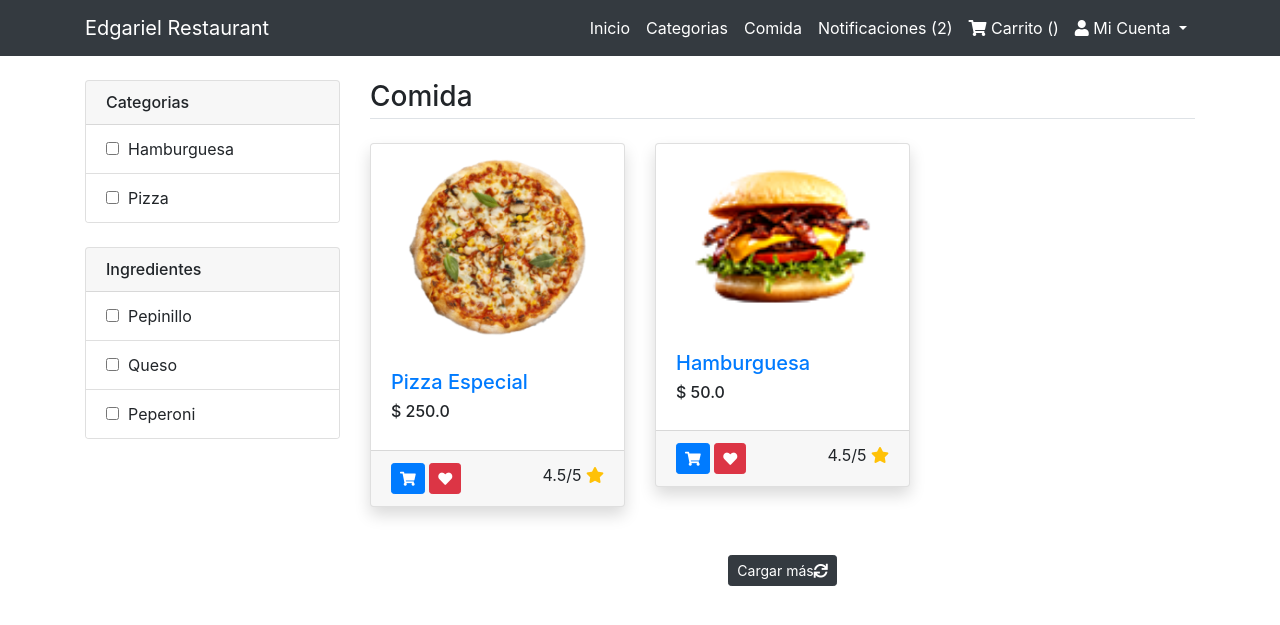
After one commit to elopez2021/restaurant-system, a Django app: page /dishes-list in a window 1280 px wide. The commit adds this page. Shown: the top 625 px of the page. Run offline with Django 3.2, Linux system fonts and the light colour scheme; data comes from the database, SQL or seed files in the repository; both versions use the stored data as it was after the commit; some libraries are stand-ins or nearby versions.

```diff
--- a/restaurant/main/models.py
+++ b/restaurant/main/models.py
@@ -1,10 +1,15 @@
 from django.db import models
 
 # Create your models here.
-
+from django.utils.html import mark_safe #import this to show the image next to the category object and mark_safe send data safely
 class Category(models.Model):
     name = models.CharField(max_length=100)
     image = models.ImageField(upload_to="cat_imgs/") #gotta install pillow, pip install pillow
+    class Meta:
+        verbose_name_plural = 'Categories'
+
+    def image_tag(self):
+        return mark_safe('<img src="%s" width="50" height="50" />' % (self.image.url))
 
     def __str__(self):
         return self.name
@@ -22,11 +27,16 @@ class Dish(models.Model):
     name = models.CharField(max_length=100)
     image = models.ImageField(upload_to="dish_img/") #gotta install pillow, pip install pillow
     price = models.FloatField()
+    slug = models.SlugField(max_length=400, null=True)
     description = models.CharField(max_length=200, null=True, blank=True)
     category = models.ForeignKey(Category, on_delete=models.CASCADE)
     ingredient = models.ManyToManyField(Ingredient)
     quantity = models.IntegerField()
     status = models.BooleanField(default=True)
+    is_featured = models.BooleanField(default=False)
+
+    class Meta:
+        verbose_name_plural = 'Dishes'
 
     def __str__(self):
         return self.name
--- a/restaurant/main/templates/main/base.html
+++ b/restaurant/main/templates/main/base.html
@@ -6,14 +6,14 @@
 	<!-- Font Awesome -->
 	<link href="https://cdnjs.cloudflare.com/ajax/libs/font-awesome/5.13.0/css/all.min.css" rel="stylesheet">
 	<!-- Bootstrap 4 CSS -->
-	<link rel="stylesheet" href="https://maxcdn.bootstrapcdn.com/bootstrap/4.0.0/css/bootstrap.min.css" integrity="sha384-Gn5384xqQ1aoWXA+058RXPxPg6fy4IWvTNh0E263XmFcJlSAwiGgFAW/dAiS6JXm" crossorigin="anonymous">
+	<link rel="stylesheet" href="https://cdn.jsdelivr.net/npm/bootstrap@4.6.1/dist/css/bootstrap.min.css" integrity="sha384-zCbKRCUGaJDkqS1kPbPd7TveP5iyJE0EjAuZQTgFLD2ylzuqKfdKlfG/eSrtxUkn" crossorigin="anonymous">
 	<!--Custom CSS -->
 	<link rel="stylesheet" type="text/css" href="{% static 'custom.css' %}" />
 
 </head>
 <body>
     <!--NavBar Section-->
-	<nav class="navbar navbar-expand-lg navbar-dark bg-danger">
+	<nav class="navbar navbar-expand-lg navbar-dark bg-dark"><!--bg-danger-->
 		<div class="container">
 		  <a class="navbar-brand" href="/">Edgariel Restaurant</a>
 		  <button class="navbar-toggler" type="button" data-toggle="collapse" data-target="#navbarNav" aria-controls="navbarNav" aria-expanded="false" aria-label="Toggle navigation">
@@ -23,10 +23,13 @@
 
 		    <ul class="navbar-nav ml-auto">
 		      <li class="nav-item">
-		        <a class="nav-link text-white" href="/">Inicio</a>
+		        <a class="nav-link text-white" href="{% url 'home' %}">Inicio</a>
 		      </li>
 		      <li class="nav-item">
 		        <a class="nav-link text-white" href="{% url 'category-list' %}">Categorias</a>
+		      </li>
+          <li class="nav-item">
+		        <a class="nav-link text-white" href="{% url 'dishes-list' %}">Comida</a>
 		      </li>
 		      <li class="nav-item">
 		        <a class="nav-link text-white" href="">Notificaciones (<span class="cart-list"></span>2)</a>
--- /dev/null
+++ b/restaurant/main/templates/main/dishes-list.html
@@ -0,0 +1,46 @@
+{% extends 'main/base.html' %}
+{% load static %}
+{% block content %}
+<main class="container my-4">
+	<div class="row">
+		<!-- Filters -->
+		<div class="col-md-3">
+			{% include 'main/filters.html' %}
+		</div>
+		<div class="col-md-9">
+			<!-- Dishes -->
+			<h3 class="mb-4 border-bottom pb-1">
+				Comida
+			</h3>
+			<div class="row" id="filteredDishes">
+
+                {% for dish in dishes %}
+				<div class="col-lg-4 col-md-6 mb-4 product-box">
+					<div class="card shadow">
+					  <a href="/dish/{{dish.slug}}/{{dish.id}}" alt=""><img src="/media/{{dish.image}}" class="card-img-top" alt="{{dish.name}}"></a>
+                      <!--A slug uses the title of an article to generate a URL-->
+					  <div class="card-body">
+					    <h5 class="card-text"><a href="/dish/{{dish.slug}}/{{dish.id}}">{{dish.name}}</a></h5>
+					    <h6>$ <span class="">{{dish.price}}</span></h6>
+					  </div>
+					  	<div class="card-footer">
+				          <input type="hidden" value="1" class="form-control" id="" />
+				          <input type="hidden" class="" value="" />
+				          <input type="hidden" class=" value="" />
+				          <input type="hidden" class="" value="" />
+							  	<button class="btn btn-sm btn-primary add-to-cart" data-index=""><i class="fa fa-shopping-cart"></i></button>
+							  	<button class="btn btn-sm btn-danger"><i class="fa fa-heart"></i></button>
+							  	<span class="float-right">
+							  		4.5/5
+							  		<i class="fa fa-star text-warning"></i>
+							  	</span>
+					  	</div>
+					</div>
+				</div>
+                {% endfor %}
+			</div>
+			<p class="my-4 text-center"><button id="loadMore" data-total="" data-limit="3" class="btn btn-dark btn-sm">Cargar más<i class="fa fa-sync load-more-icon"></i></button></p>
+		</div>
+	</div>
+</main>
+{% endblock %}
--- /dev/null
+++ b/restaurant/main/templates/main/filters.html
@@ -0,0 +1,26 @@
+{% load static %}
+<!--Category Filer-->
+<div class="card mb-4">
+    <h6 class="card-header">Categorias</h6>
+    <div class="list-group list-group-flush">
+        {% for cat in cats %}
+        <li class="list-group-item">
+            <input class="filter-checkbox" data-filter="category" value="{{cat.category__id}}" type="checkbox" />&nbsp;
+            {{cat.category__name}}
+        </li>
+        {% endfor %}
+    </div>
+</div>
+
+<!--Ingredient Filer-->
+<div class="card mb-4">
+    <h6 class="card-header">Ingredientes</h6>
+    <div class="list-group list-group-flush">
+        {% for ingre in ingres %}
+        <li class="list-group-item">
+            <input class="filter-checkbox" data-filter="ingredient" value="{{ingre.ingredient__id}}" type="checkbox" />&nbsp;
+            {{ingre.ingredient__name}}
+        </li>
+        {% endfor %}
+    </div>
+</div>
--- a/restaurant/main/urls.py
+++ b/restaurant/main/urls.py
@@ -7,6 +7,7 @@ from django.conf.urls.static import static #you need to import this if you  wann
 urlpatterns=[
     path('', views.home, name='home'),
     path('category-list', views.category_list, name='category-list'),
+    path('dishes-list', views.dishes_list, name='dishes-list'),
 ]
 #this is important for static files
 if settings.DEBUG:
--- a/restaurant/main/views.py
+++ b/restaurant/main/views.py
@@ -1,11 +1,20 @@
 from django.shortcuts import render
-from .models import Category
+from .models import Category, Dish
 
 # Create your views here.
 def home(request):
-    return render(request, 'main/index.html')
+    data=Dish.objects.filter(is_featured=True).order_by('-id')
+    return render(request, 'main/index.html', {'data':data})
 
 #Category
 def category_list(request):
     category=Category.objects.all().order_by('id')
     return render(request, 'main/category-list.html', {'category':category})
+
+#Product List
+def dishes_list(request):
+    dishes=Dish.objects.all().order_by('-id')
+    cats=Dish.objects.distinct().values('category__name', 'category__id') #because the category name is a foreign key we add __ to fetch the field
+    ingres=Dish.objects.distinct().values('ingredient__name', 'ingredient__id')
+    context = {'dishes':dishes, 'cats':cats, 'ingres':ingres}
+    return render(request, 'main/dishes-list.html', context)
```
Also changed, not shown: restaurant/main/admin.py (+7 -7 lines), restaurant/main/templates/main/index.html (+6 -4 lines), restaurant/db.sqlite3, restaurant/main/migrations/0010_auto_20211130_1953.py (added), restaurant/main/migrations/0011_dish_is_featured.py (added), restaurant/main/migrations/0012_alter_dish_slug.py (added), restaurant/media/dish_img/1_9f7u5pC.png (added), restaurant/media/dish_img/food-3.png (added).
